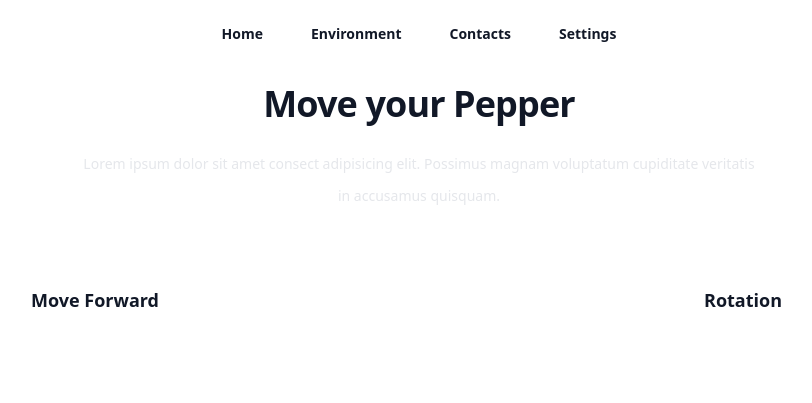
After one commit to UniCT-ARSLab/PepperGateway, a Flask app: page /environment/ in a window 1280 px wide. The commit adds this page. Shown: the top 403 px of the page, without its empty margins (221-1033 px from the left). Run offline with Flask 2, Linux system fonts and the light colour scheme; some libraries are stand-ins or nearby versions.

Commit message:
:zap: Add NippleJS

```diff
--- a/gateway/WebServer.py
+++ b/gateway/WebServer.py
@@ -23,9 +23,9 @@ class WebServer:
         self.defineRoutes()
         self.startServer()
 
-    def __init__(self):
-        self.defineRoutes()
-        self.startServer()
+    # def __init__(self):
+    #     self.defineRoutes()
+    #     self.startServer()
 
     def startServer(self):
         app.app_context().push()
@@ -40,9 +40,9 @@ class WebServer:
             targetList = Target.query.all() # SELECT * FROM target;
             return render_template('index.html', targetList=targetList)
 
-        @app.route('/chat/')
-        def chat():
-            return render_template('chat.html')
+        @app.route('/environment/')
+        def environment():
+            return render_template('environment.html')
 
         @app.route('/add', methods=['POST'])
         def add():
@@ -91,3 +91,9 @@ class WebServer:
         def awareness_off():
             self.robot.set_awareness(False)
             return redirect(url_for('index'))
+
+        @app.route('/rotate')
+        def rotate():
+            self.robot.say("Avvio rotazione")
+            self.robot.turn_around(0.1)
+            return redirect(url_for('index'))
--- a/gateway/main.py
+++ b/gateway/main.py
@@ -4,6 +4,6 @@ import config
 import time
 
 if __name__ == "__main__":
-	# pepper = Pepper(config.IP_ADDRESS, config.PORT)
-	webServer = WebServer()
+	pepper = Pepper(config.IP_ADDRESS, config.PORT)
+	webServer = WebServer(pepper)
 	# webServer = WebServer()
--- /dev/null
+++ b/gateway/static/js/environment.js
@@ -0,0 +1,53 @@
+var rotate_item = nipplejs.create({
+    zone: document.getElementById('static-rotate'),
+    mode: 'static',
+    lockX: true,
+    position: 'absolute',
+    color: 'red'
+});
+var forward_item = nipplejs.create({
+    zone: document.getElementById('static-forward'),
+    mode: 'static',
+    lockY: true,
+    position: 'absolute',
+    color: 'blue'
+});
+
+
+// rotate_item.on('start', function (evt, nipple) {
+//     nipple.on('move end dir plain', function (evt) {
+//         console.log("ROTATE")
+//         console.log("X POSITION:" + nipple.position.x + " Y POSITION:" + nipple.position.y)
+//         console.log("FORCE:" + nipple.force + "    DISTANCE:" + nipple.distance + "    PRESSURE" + nipple.pressure)
+//         // console.log("RADIAN:" + nipple.angle.degree)
+//     });
+// });
+
+// forward_item.on('start', function (evt, nipple) {
+//     nipple.on('move end dir plain', function (evt) {
+//         console.log("FORWARD")
+//         console.log("X POSITION:" + nipple.position.x + " Y POSITION:" + nipple.position.y)
+//         console.log("FORCE:" + nipple.force + "    DISTANCE:" + nipple.distance + "    PRESSURE" + nipple.pressure)
+//         // console.log("RADIAN:" + nipple.angle.degree)
+//     });
+// });
+
+
+rotate_item.on('move', async function (evt, nipple) {
+    console.log("Avvio rotazione!")
+    let index = 0
+    const response = await fetch("/rotate", { method: "GET" })
+    // const data = {
+    //     "distance": nipple.distance,
+    //     "radian": nipple.angle.radian,
+    //     "position": nipple.position,
+    // }
+    // try {
+    //     const response = await fetch("/rotate", {
+    //         method: "POST",
+    //         data: JSON.parse(data)
+    //     })
+    // } catch (error) {
+    //     console.log("Something went wrong")
+    // }
+});
--- /dev/null
+++ b/gateway/templates/environment.html
@@ -0,0 +1,68 @@
+<!DOCTYPE html>
+<html lang="en">
+<head>
+    <meta charset="UTF-8">
+    <meta http-equiv="X-UA-Compatible" content="IE=edge">
+    <meta name="viewport" content="width=device-width, initial-scale=1.0">
+    <title>Index</title>
+
+    <script src="https://cdnjs.cloudflare.com/ajax/libs/socket.io/4.5.4/socket.io.min.js" integrity="sha512-HTENHrkQ/P0NGDFd5nk6ibVtCkcM7jhr2c7GyvXp5O+4X6O5cQO9AhqFzM+MdeBivsX7Hoys2J7pp2wdgMpCvw==" crossorigin="anonymous" referrerpolicy="no-referrer"></script>
+    <script src="https://cdn.tailwindcss.com"></script>
+    <script src="https://cdnjs.cloudflare.com/ajax/libs/nipplejs/0.10.0/nipplejs.js" integrity="sha512-+51ykZ6kGNAEm+QvXP+iadxWg3XZGTD9I1GLhJILv9gvTzHdmwik3xKjZ4ieYn8Oua0+3NGIwWwDHMl6kR4ufQ==" crossorigin="anonymous" referrerpolicy="no-referrer"></script>
+
+    <link rel="stylesheet" href="https://cdnjs.cloudflare.com/ajax/libs/font-awesome/6.2.1/css/all.min.css" integrity="sha512-MV7K8+y+gLIBoVD59lQIYicR65iaqukzvf/nwasF0nqhPay5w/9lJmVM2hMDcnK1OnMGCdVK+iQrJ7lzPJQd1w==" crossorigin="anonymous" referrerpolicy="no-referrer" />
+    <!-- <link rel="stylesheet" href="{{ url_for('static', filename='css/chat.css') }}"> -->
+</head>
+<body>
+    <!-- <div class="logo">
+        <img src="{{ url_for('static', filename='img/logo.png') }}" alt="logo" width="250px">
+    </div> -->
+    <!-- <div>
+        <ul class="menu">
+            <li class="menu-items items-left"><a class="menu-items active" href="/">Home</a></li>
+            <li class="menu-items items-left"><a class="menu-items" href="/environment">Environment</a></li>
+            <li class="menu-items items-right"><a class="menu-items" href="/say">Contact</a></li>
+            <li class="menu-items items-right"><a class="menu-items" href="/settings">Settings</a></li>
+        </ul>
+    </div> -->
+
+    <div class="isolate bg-white">
+        <div class="absolute inset-x-0 top-[-10rem] -z-10 transform-gpu overflow-hidden blur-3xl sm:top-[-20rem]"></div>
+        <div class="px-6 pt-6 lg:px-8">
+            <div>
+                <div class="hidden lg:flex lg:min-w-0 lg:flex-1 lg:justify-center lg:gap-x-12">
+                    <a href="/" class="font-semibold text-gray-900 text-sm hover:text-gray-900">Home</a>
+                    <a href="/environment" class="font-semibold text-gray-900 text-sm hover:text-gray-900">Environment</a>
+                    <a href="/say" class="font-semibold text-gray-900 text-sm hover:text-gray-900">Contacts</a>
+                    <a href="/rotate" class="font-semibold text-gray-900 text-sm hover:text-gray-900">Settings</a>
+                </div>
+            </div>
+        </div>
+    </div>
+    <!-- <div class="container">
+      	<form action="/sendMessage" method="post" class="">
+        	<div class="form-container">
+          		<input type="text" name="text" class="text-box" id="text" placeholder="Scrivi qualcosa...">
+          		<button class="subscribe_button" onclick="sendOnClick()" type="submit">Invia</button>
+        	</div>
+    	</form>
+    </div> -->
+
+    <div class="mx-auto max-w-7xl px-6 lg:px-8">
+        <div class="sm:text-center">
+            <h2 class="text-lg font-semibold leading-8 text-white">Environment</h2>
+            <p class="mt-2 text-3xl font-bold tracking-tight text-gray-900 sm:text-4xl">Move your Pepper</p>
+            <p class="mx-auto mt-6 max-w-2xl text-sm font-text leading-8 text-gray-200">Lorem ipsum dolor sit amet consect adipisicing elit. Possimus magnam voluptatum cupiditate veritatis in accusamus quisquam.</p>
+        </div>
+    </div>
+    <div class="grid grid-cols-2 gap-4 place-content-center place-items-center h-48">
+        <div><p class="text-lg font-semibold leading-8 text-gray-900">Move Forward</p></div>
+        <div><p class="text-lg font-semibold leading-8 text-gray-900 my-12">Rotation</p></div>
+        <div id="static-forward"></div>
+        <div id="static-rotate"></div>
+    </div>
+
+
+    <script type="text/javascript" src="{{ url_for('static', filename='js/environment.js') }}"></script>
+</body>
+</html>
--- a/gateway/templates/index.html
+++ b/gateway/templates/index.html
@@ -18,7 +18,7 @@
     <div>
         <ul class="menu">
             <li class="menu-items items-left"><a class="menu-items active" href="/">Home</a></li>
-            <li class="menu-items items-left"><a class="menu-items" href="/chat">Chat</a></li>
+            <li class="menu-items items-left"><a class="menu-items" href="/environment">Environment</a></li>
             <li class="menu-items items-right"><a class="menu-items" href="/say">Contact</a></li>
             <li class="menu-items items-right"><a class="menu-items" href="/settings">Settings</a></li>
         </ul>
```
Also changed, not shown: gateway/templates/chat.html (deleted, +0 -35 lines), gateway/static/css/environment.css (added), gateway/static/js/chat.js (added).
